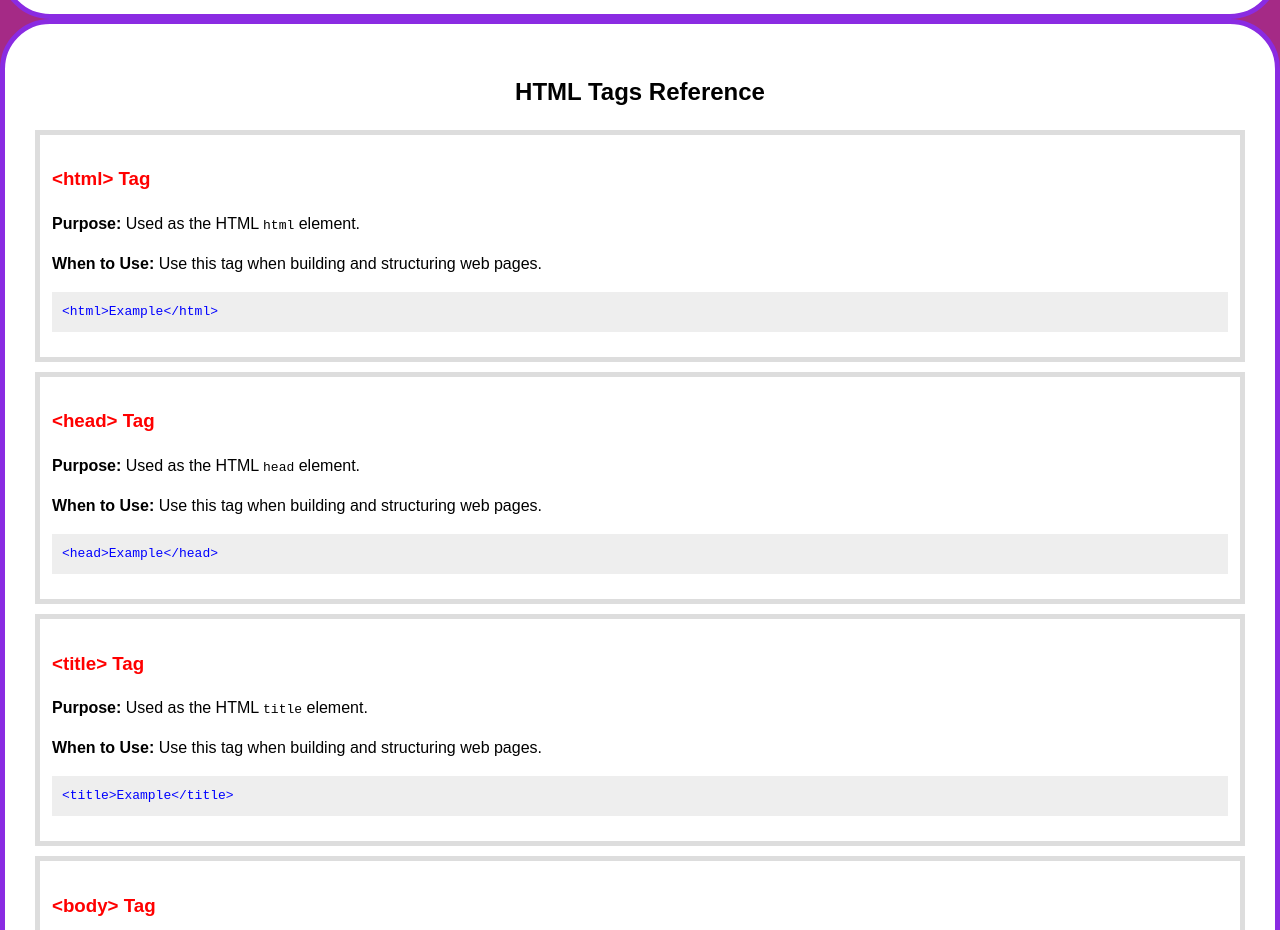
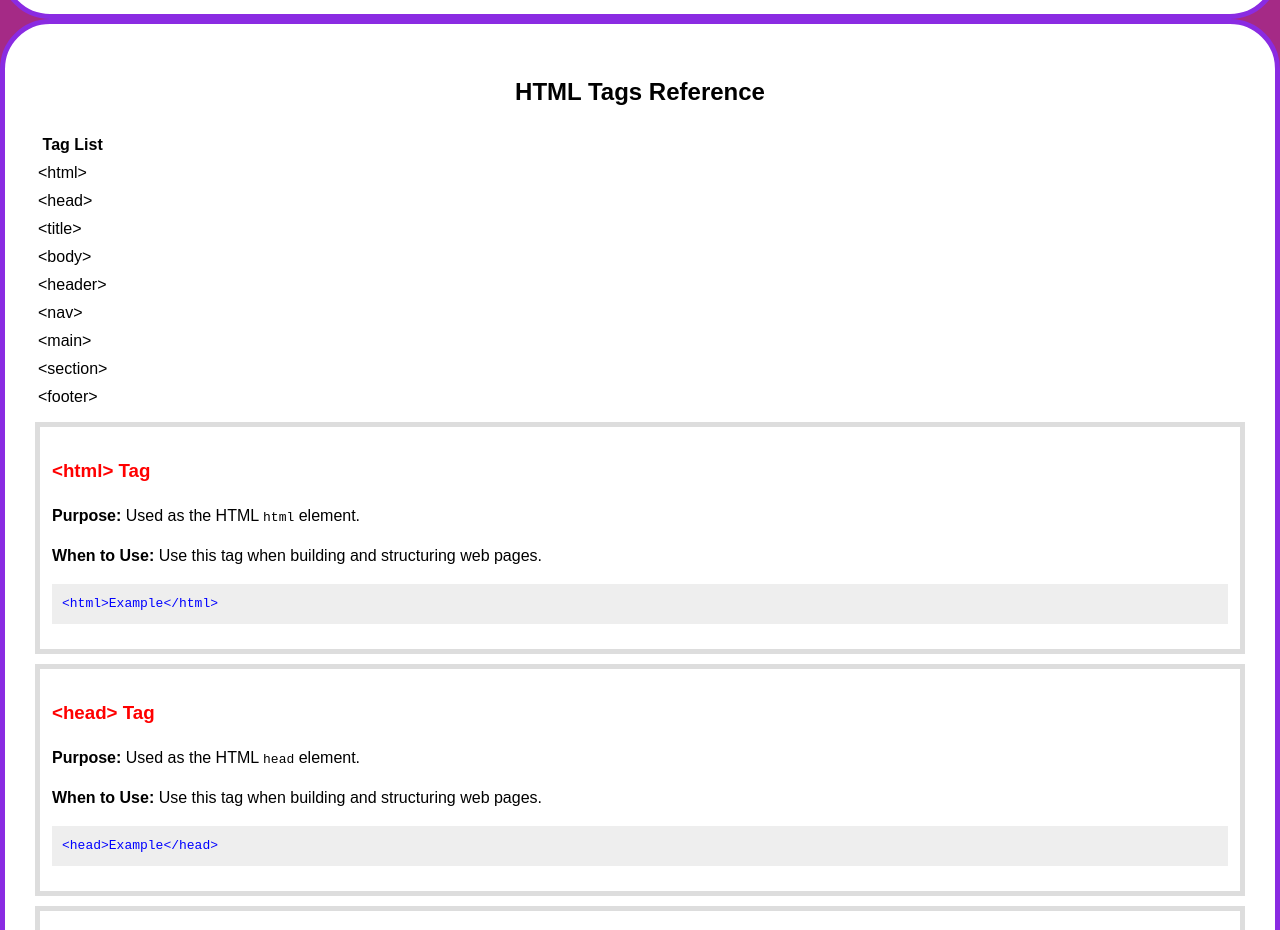
Before and after one commit to anu-git-lab/html-guide, a plain HTML site: page index.html in a window 1280 px wide. Shown: the part 1380-2310 px from the top of the page. Drawn offline with Linux system fonts and the light colour scheme.

Commit message:
Add HTML tags reference table to enhance content structure

```diff
--- a/index.html
+++ b/index.html
@@ -70,6 +70,21 @@ pre{background:#eee;padding:10px;overflow:auto}
 <main>
 <section id="tags">
 <h2 style="text-align: center;" >HTML Tags Reference</h2>
+
+<table class="tag-list">
+            <tr>
+                <th>Tag List</th>
+            </tr>
+            <tr><td>&lt;html&gt;</td></tr>
+            <tr><td>&lt;head&gt;</td></tr>
+            <tr><td>&lt;title&gt;</td></tr>
+            <tr><td>&lt;body&gt;</td></tr>
+            <tr><td>&lt;header&gt;</td></tr>
+            <tr><td>&lt;nav&gt;</td></tr>
+            <tr><td>&lt;main&gt;</td></tr>
+            <tr><td>&lt;section&gt;</td></tr>
+            <tr><td>&lt;footer&gt;</td></tr>
+        </table>
 
 <div class="tag">
 <h3>&lt;html&gt; Tag</h3>
```
